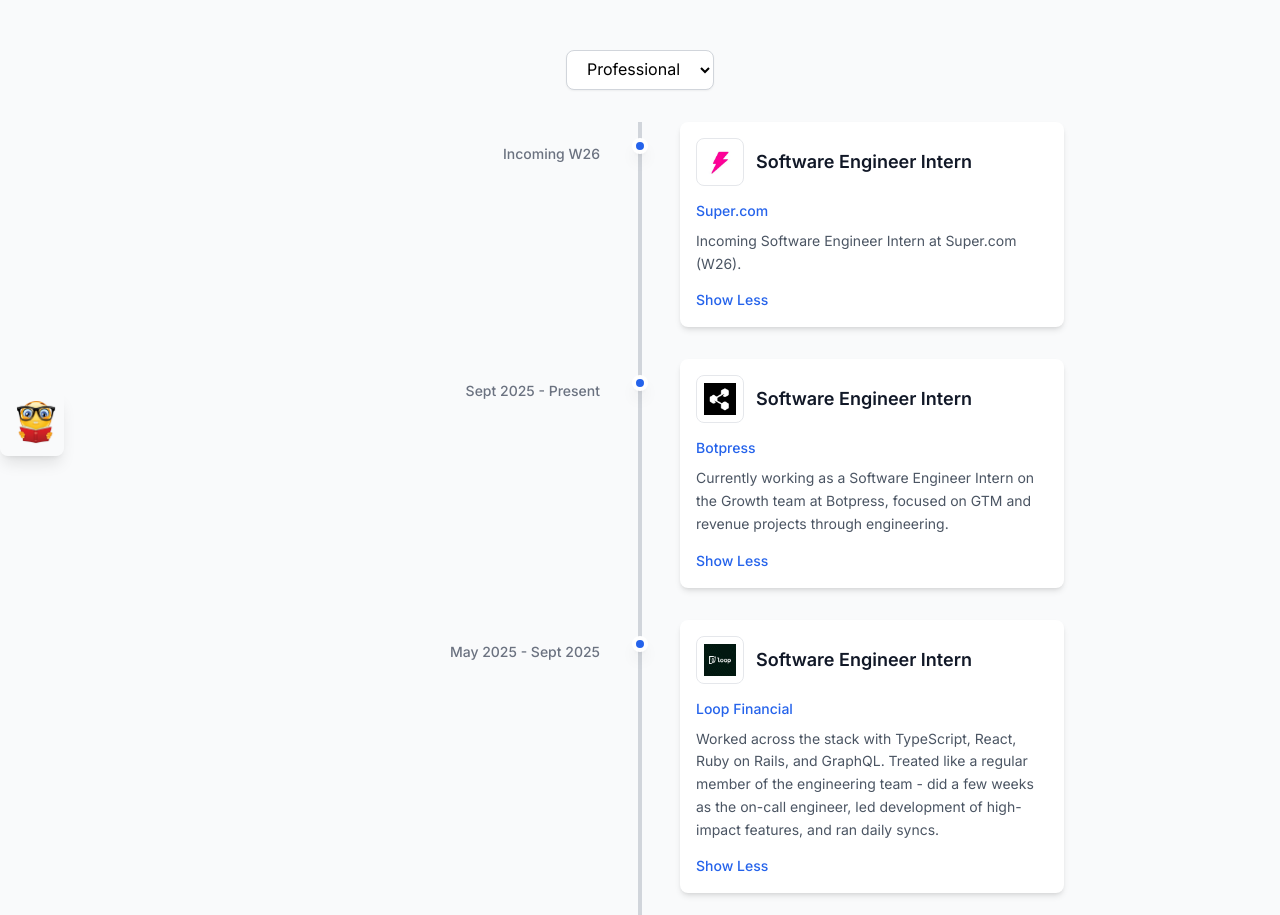
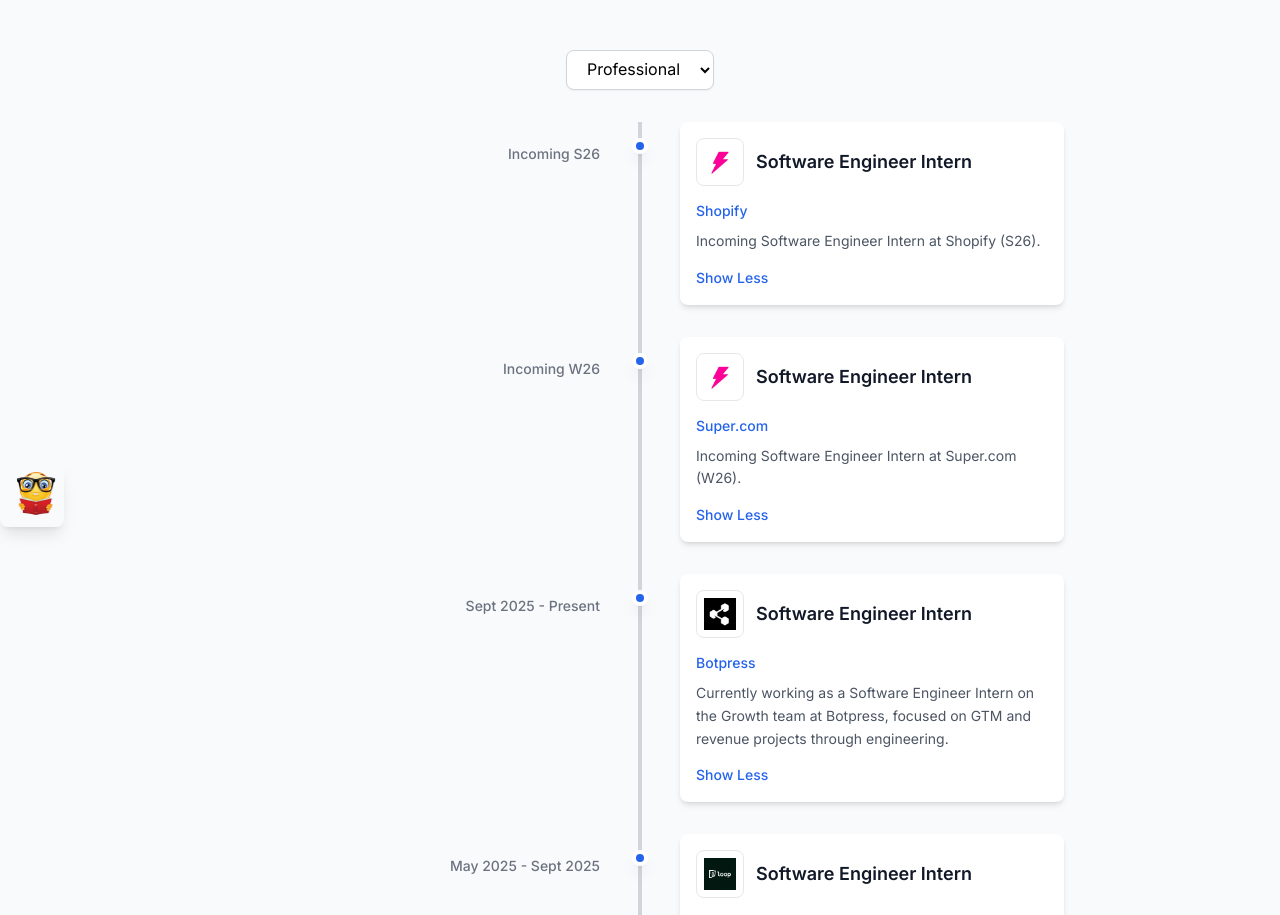
Before and after one commit to SimonNRisk/portfolio, a Next.js app: page / in a window 1280 px wide. Shown: the part 1388-2303 px from the top of the page. Built offline with nearby package versions, Linux system fonts and the light colour scheme; no server answers.

Commit message:
chore: update logos

```diff
--- a/src/data/timelineData.ts
+++ b/src/data/timelineData.ts
@@ -12,6 +12,17 @@
 
 export const timelineData: TimelineData[] = [
   // Professional Experience Only
+  {
+    title: "Software Engineer Intern",
+    company: "Shopify",
+    companyUrl: "https://www.shopify.com/",
+    details: "Incoming Software Engineer Intern at Shopify (S26).",
+    year: "Incoming S26",
+    image: "/images/companies/super.com.png",
+    startDate: "2026-01-01",
+    endDate: "2026-05-01",
+    type: "professional",
+  },
   {
     title: "Software Engineer Intern",
     company: "Super.com",
```
Also changed, not shown: public/images/companies/kinaxis.png (deleted), public/images/companies/shopify.svg (added).
